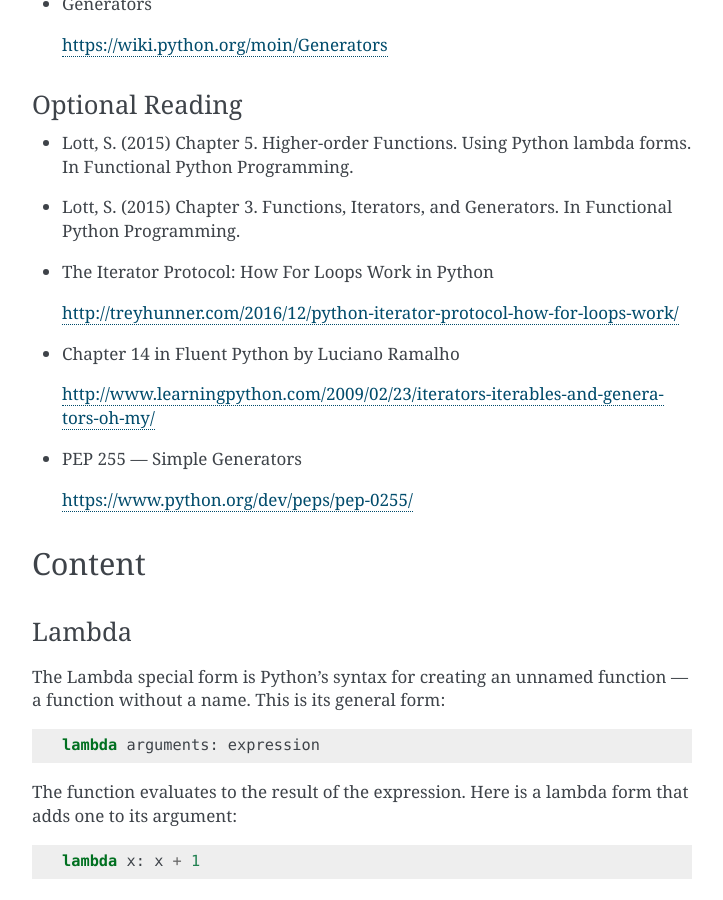
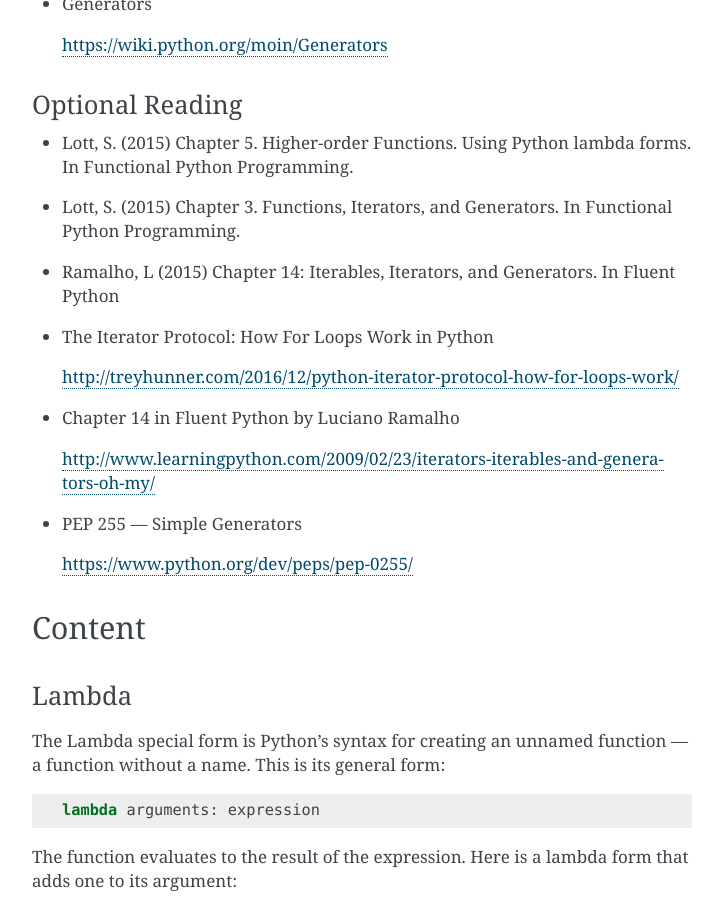
Before and after one commit to ak-foster/FP2, a Sphinx documentation site: the page built from source/index.rst, in a window 1280 px wide and 900 px high, scrolled down 1733 px. Shown: the whole window, without its empty margins (388-1111 px from the left). Built offline with Sphinx 7.4.7, drawn with Linux system fonts in a browser that asks for light colours.

Commit message:
A reading

```diff
--- a/source/index.rst
+++ b/source/index.rst
@@ -91,6 +91,8 @@ Optional Reading
 * Lott, S. (2015) Chapter 5. Higher-order Functions. Using Python lambda forms. In Functional Python Programming.
 
 * Lott, S. (2015) Chapter 3. Functions, Iterators, and Generators. In Functional Python Programming.
+
+* Ramalho, L (2015) Chapter 14: Iterables, Iterators, and Generators. In Fluent Python
 
 * The Iterator Protocol: How For Loops Work in Python
 
```
